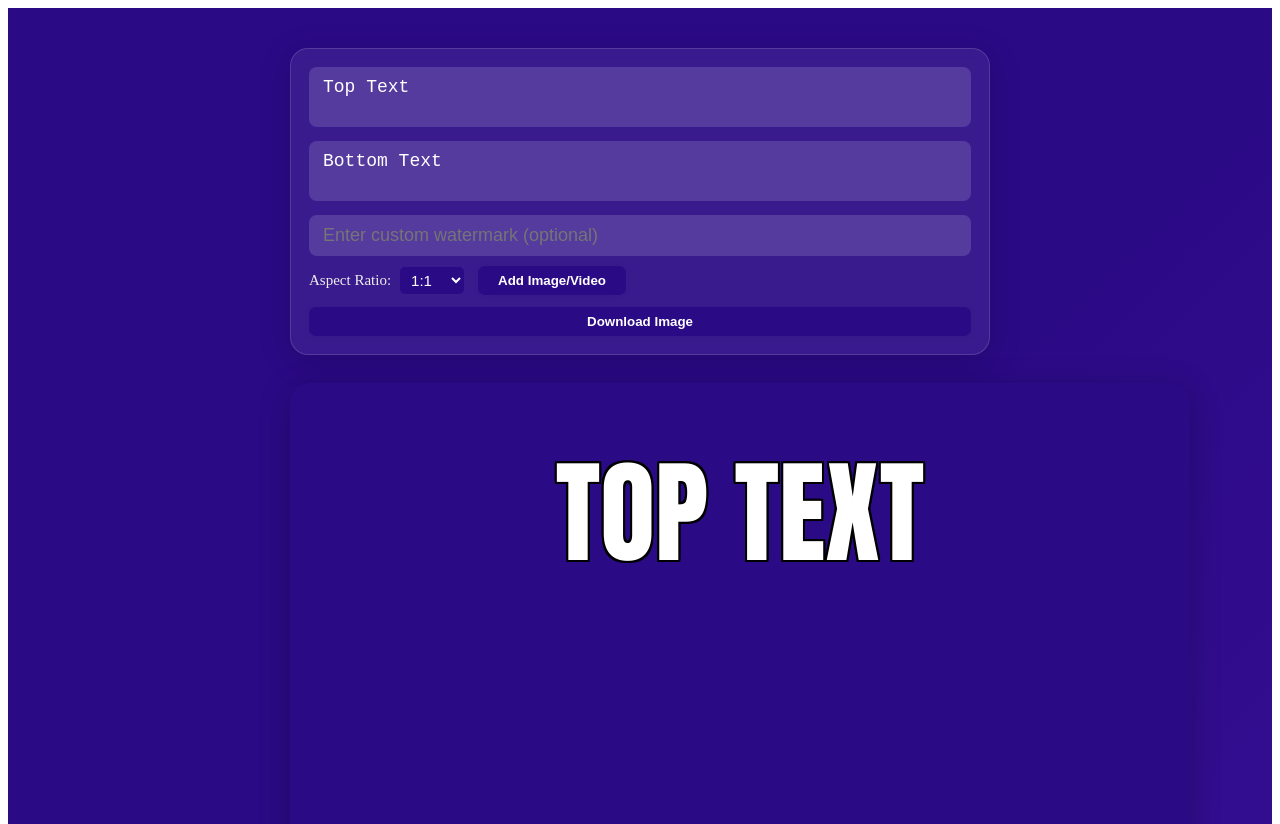
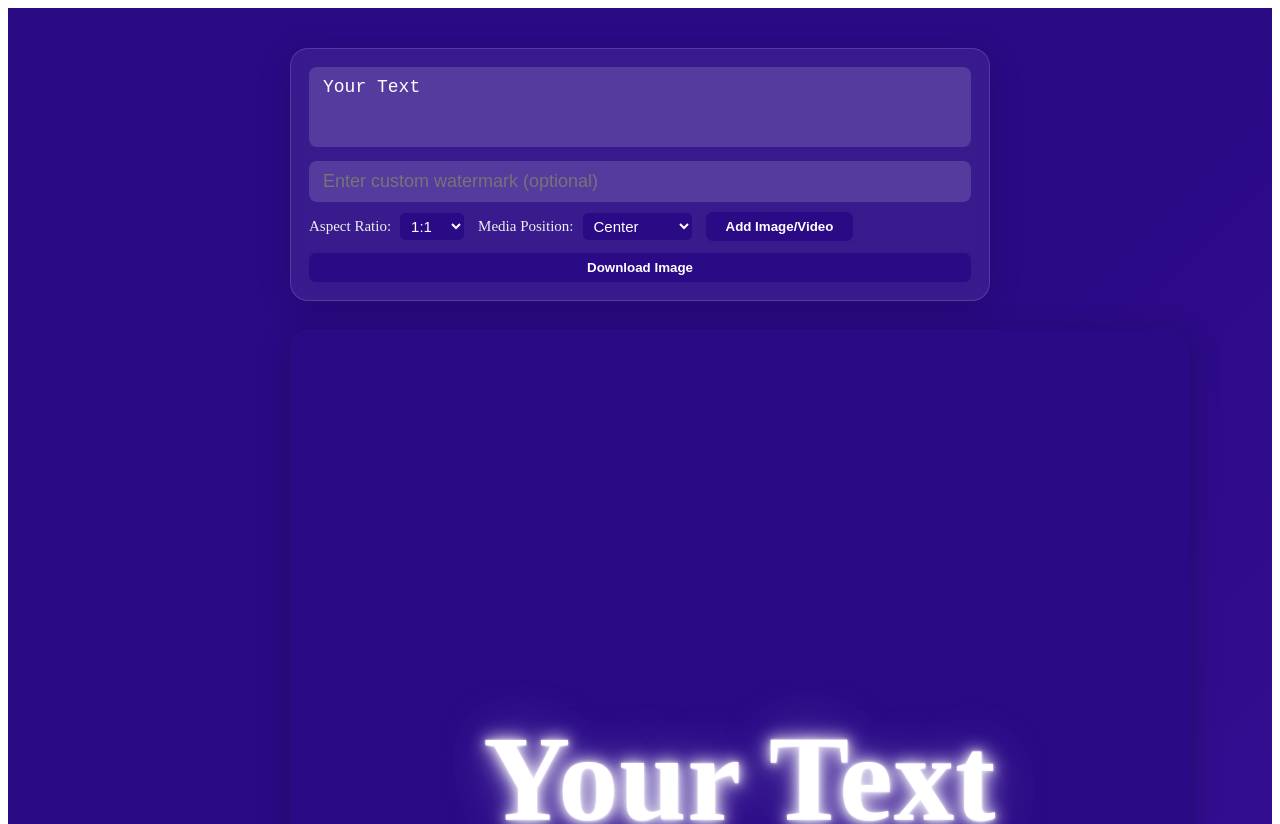
Before and after one commit to ajk-5/WT4Q_content_generator, a Next.js app in the folder mememaker/: page / in a window 1280 px wide. Shown: the top 824 px of the page. Built offline with nearby package versions, Linux system fonts and the light colour scheme.

Commit message:
feat: add glass text generator

```diff
--- a/mememaker/src/app/globals.css
+++ b/mememaker/src/app/globals.css
@@ -103,7 +103,8 @@
   display: flex;
   flex-direction: column;
   height: 100%;
-  justify-content: space-between;
+  justify-content: center;
+  gap: 12px;
 }
 
 .mememaker-text-container {
@@ -114,7 +115,15 @@
   padding: 0 36px;
 }
 
+.mememaker-media-wrapper {
+  flex: 1;
+  display: flex;
+  align-items: center;
+  justify-content: center;
+}
+
 .mememaker-text {
+  color: #fff;
   font-weight: 900;
   letter-spacing: 1.3px;
   text-align: center;
--- a/mememaker/src/app/page.tsx
+++ b/mememaker/src/app/page.tsx
@@ -26,11 +26,11 @@ function getFontSize(text: string, width: number, height: number): number {
 }
 
 export default function Home(): JSX.Element {
-  const [topText, setTopText] = useState<string>('Top Text');
-  const [bottomText, setBottomText] = useState<string>('Bottom Text');
+  const [mainText, setMainText] = useState<string>('Your Text');
   const [aspect, setAspect] = useState<AspectKey>('1:1');
   const [media, setMedia] = useState<MediaType | null>(null);
   const [watermarkText, setWatermarkText] = useState<string>('');
+  const [mediaPlacement, setMediaPlacement] = useState<'center' | 'above' | 'below'>('center');
   const [windowWidth, setWindowWidth] = useState<number>(
     typeof window !== 'undefined' ? window.innerWidth : 0
   );
@@ -57,8 +57,8 @@ export default function Home(): JSX.Element {
     h = aspectSize.h * scale;
   }
 
-  const topFontSize = getFontSize(topText, w * 0.85, h * 0.25);
-  const bottomFontSize = getFontSize(bottomText, w * 0.85, h * 0.25);
+  const fontSize = getFontSize(mainText, w * 0.85, media ? h * 0.4 : h * 0.8);
+  const mediaStyle = mediaPlacement === 'below' ? { justifyContent: 'flex-end' } : {};
 
   // Dropzone with image/video aspect detection
   const { getRootProps, getInputProps } = useDropzone({
@@ -113,19 +113,11 @@ export default function Home(): JSX.Element {
         <div className="mememaker-form">
           <textarea
             className="mememaker-input"
-            value={topText}
-            maxLength={120}
-            rows={2}
-            placeholder="Top text"
-            onChange={e => setTopText(e.target.value)}
-          />
-          <textarea
-            className="mememaker-input"
-            value={bottomText}
-            maxLength={120}
-            rows={2}
-            placeholder="Bottom text"
-            onChange={e => setBottomText(e.target.value)}
+            value={mainText}
+            maxLength={240}
+            rows={3}
+            placeholder="Enter text"
+            onChange={e => setMainText(e.target.value)}
           />
           <input
             className="mememaker-input"
@@ -150,6 +142,18 @@ export default function Home(): JSX.Element {
               </select>
               {media && <span className="mememaker-lock">(Locked to media)</span>}
             </label>
+            <label className="mememaker-label">
+              Media Position:
+              <select
+                className="mememaker-select"
+                value={mediaPlacement}
+                onChange={e => setMediaPlacement(e.target.value as 'center' | 'above' | 'below')}
+              >
+                <option value="center">Center</option>
+                <option value="above">Above Text</option>
+                <option value="below">Below Text</option>
+              </select>
+            </label>
             <button {...getRootProps()} className="mememaker-btn" type="button">
               <input {...getInputProps()} />
               {media ? 'Replace Media' : 'Add Image/Video'}
@@ -164,25 +168,28 @@ export default function Home(): JSX.Element {
           style={{ width: w, height: h, minHeight: 200, margin: '0 auto' }}
           className="mememaker-canvas"
         >
-          {media && (
-            <div style={{
-              position: 'absolute', width: '100%', height: '100%',
-              top: 0, left: 0, zIndex: 1
-            }}>
+          <div className="mememaker-canvas-content">
+            {media && mediaPlacement === 'above' && (
+              <div className="mememaker-media-wrapper" style={mediaStyle}>
                 <MediaComponent media={media} />
               </div>
             )}
-          <div className="meme-text top" style={{ fontSize: topFontSize }}>
-            {topText}
+            <div className="mememaker-text-container">
+              <div className="mememaker-text" style={{ fontSize }}>
+                {mainText}
               </div>
-          <div className="meme-text bottom" style={{ fontSize: bottomFontSize }}>
-            {bottomText}
             </div>
+            {media && mediaPlacement !== 'above' && (
+              <div className="mememaker-media-wrapper" style={mediaStyle}>
+                <MediaComponent media={media} />
+              </div>
+            )}
             {watermarkText && (
               <div className="mememaker-watermark" style={{ fontSize: Math.max(10, h * 0.04) }}>
                 {watermarkText}
               </div>
             )}
+          </div>
         </div>
         <div style={{ textAlign: 'center', color: '#bbb', fontSize: 12, marginTop: 20 }}>
           Powered by Next.js, pure CSS, and html2canvas. No data is uploaded.
```
Lines whose indentation alone changed are shown as unchanged.
